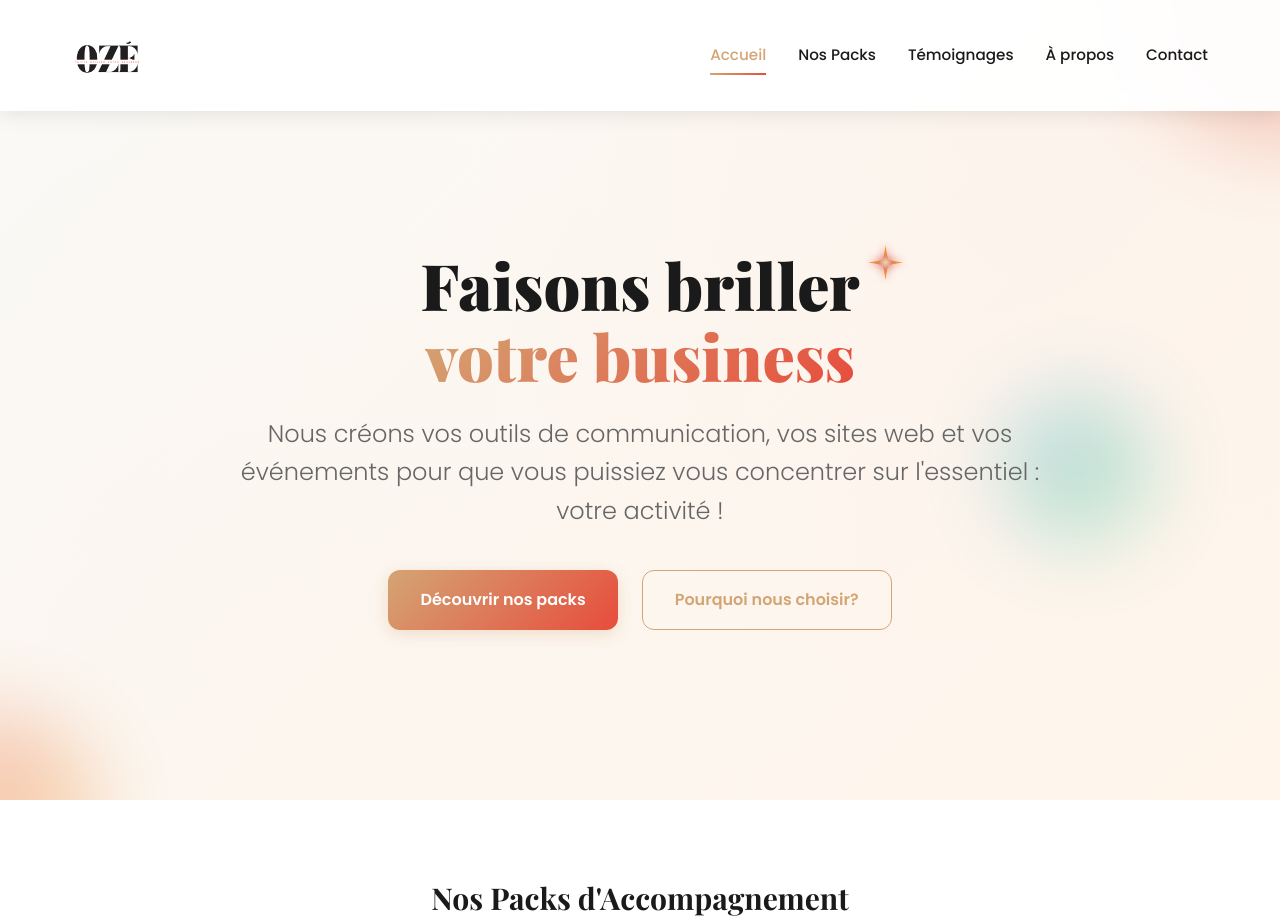
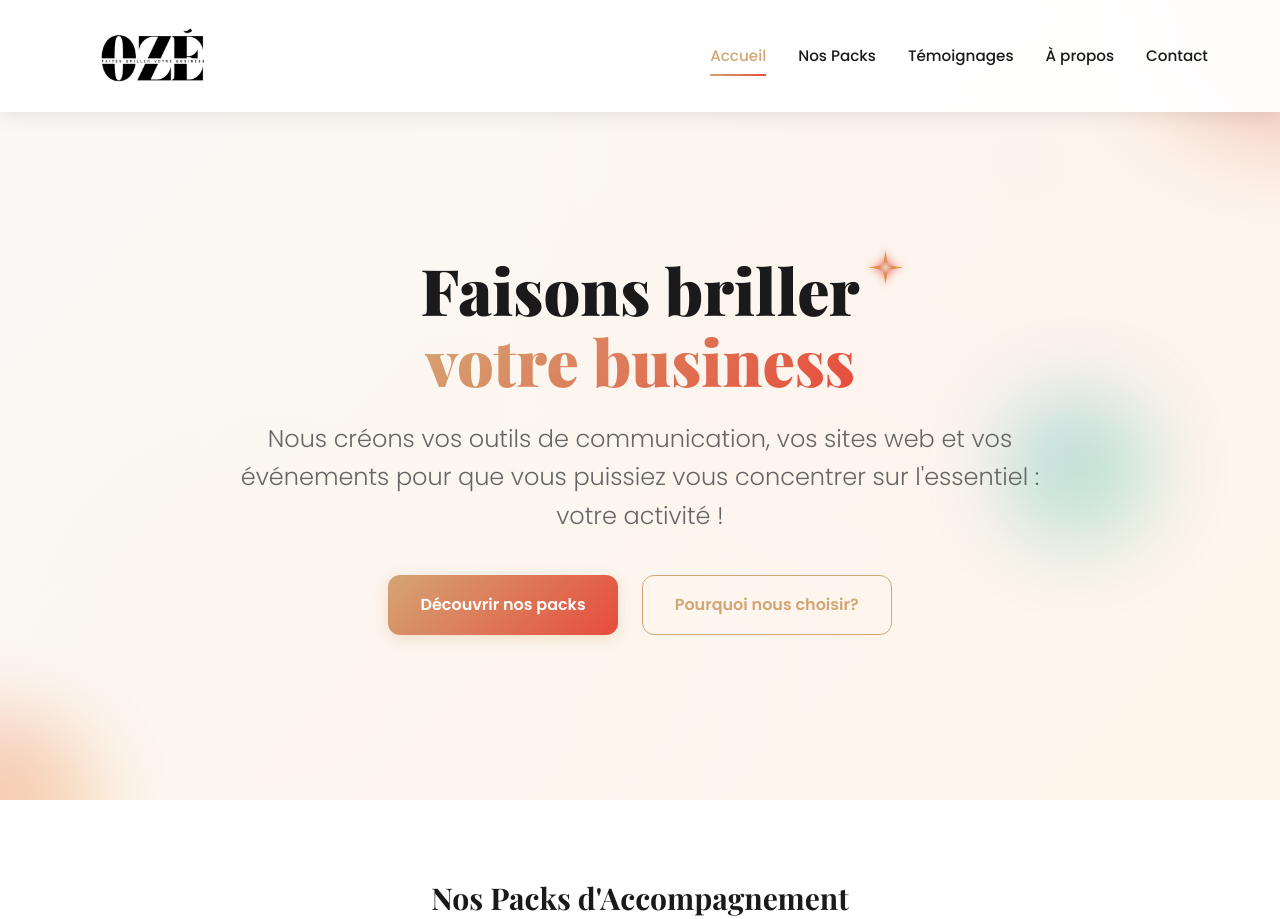
Before and after one commit to Ulpine/camille2, a plain HTML site: page index.html in a window 1280 px wide. Shown: the top 919 px of the page. Drawn offline with nearby package versions, Linux system fonts and the light colour scheme.

Commit message:
test bullet item packs

```diff
--- a/index.html
+++ b/index.html
@@ -51,7 +51,7 @@
 <nav class="navbar" id="navbar">
     <div class="nav-container">
         <div class="logo">
-            <img src="./images/logo.png" alt="Logo Camille Aoulou" class="logo-img">
+            <img src="./images/logo4.png" alt="Logo Camille Aoulou" class="logo-img">
         </div>
         <div class="nav-menu" id="nav-menu">
             <a href="#accueil" class="nav-link active">Accueil</a>
--- a/stylesheets/header.css
+++ b/stylesheets/header.css
@@ -3,7 +3,7 @@
     top: 0;
     left: 0;
     width: 100%;
-    padding: 0.8rem 0;
+    padding: 1rem 0;
     background: rgba(255, 255, 255, 0.95);
     backdrop-filter: blur(10px);
     box-shadow: 0 2px 20px rgba(0, 0, 0, 0.1);
@@ -31,11 +31,11 @@
     flex-shrink: 0;
     display: flex;
     align-items: center;
-    padding-top: 15px;
+    /* padding-top: 15px; */
 }
 
 .logo-img {
-    height: 70px;
+    height: 80px;
     width: auto;
     object-fit: contain;
     transition: all var(--transition-smooth);
--- a/stylesheets/hero.css
+++ b/stylesheets/hero.css
@@ -8,7 +8,7 @@
     position: relative;
     overflow: hidden;
     background: linear-gradient(135deg, #FAF9F6 0%, #FFF5EB 100%);
-    padding-top: 80px;
+    padding-top: 90px;
 }
 
 .hero-bg {
--- a/stylesheets/sections.css
+++ b/stylesheets/sections.css
@@ -346,7 +346,7 @@
     }
 
     .feature-item {
-        padding: var(--spacing-xs) var(--spacing-sm);
+        padding: var(--spacing-xxs) var(--spacing-xxs);
     }
 
     .pack-badge {
--- a/stylesheets/variables.css
+++ b/stylesheets/variables.css
@@ -30,6 +30,7 @@
     --font-size-5xl: 3rem;
 
     /* Spacing */
+    --spacing-xxs: 0.25rem;
     --spacing-xs: 0.5rem;
     --spacing-sm: 0.75rem;
     --spacing-base: 1rem;
```
Also changed, not shown: images/logo4.png (added), 1 other file.
